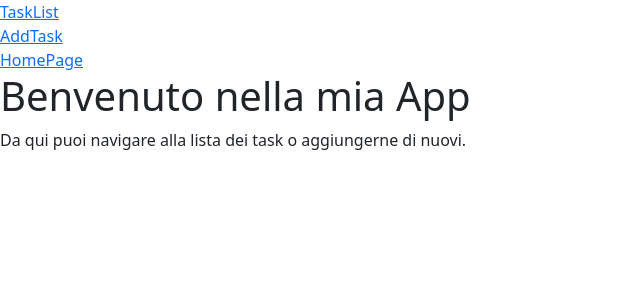
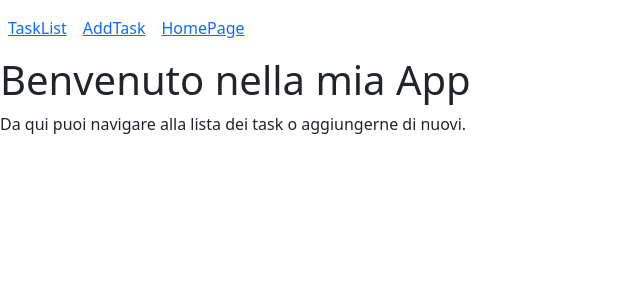
Before and after one commit to CarloMart88/ex-react-task-manager, a React (Vite) app: page / in a window 1280 px wide. Shown: the top 300 px of the page, without its empty margins (0-640 px from the left). Built offline with nearby package versions, Linux system fonts and the light colour scheme; no server answers.

Commit message:
feat flex navBar

```diff
--- a/src/components/NavBar.jsx
+++ b/src/components/NavBar.jsx
@@ -3,18 +3,20 @@ import { NavLink } from "react-router-dom";
 
 function NavBar() {
   return (
-    <div className="col-12">
-      <nav>
-        <div>
+    <div className="col-12 my-2">
+      <div className="row ">
+        <nav className="d-flex flex-row">
+          <div className="m-2">
             <NavLink to="/TaskList">TaskList</NavLink>
           </div>
-        <div>
+          <div className="m-2">
             <NavLink to="./AddTask">AddTask</NavLink>
           </div>
-        <div>
+          <div className="m-2">
             <NavLink to="./">HomePage</NavLink>
           </div>
         </nav>
+      </div>
     </div>
   );
 }
```
Lines whose indentation alone changed are shown as unchanged.
